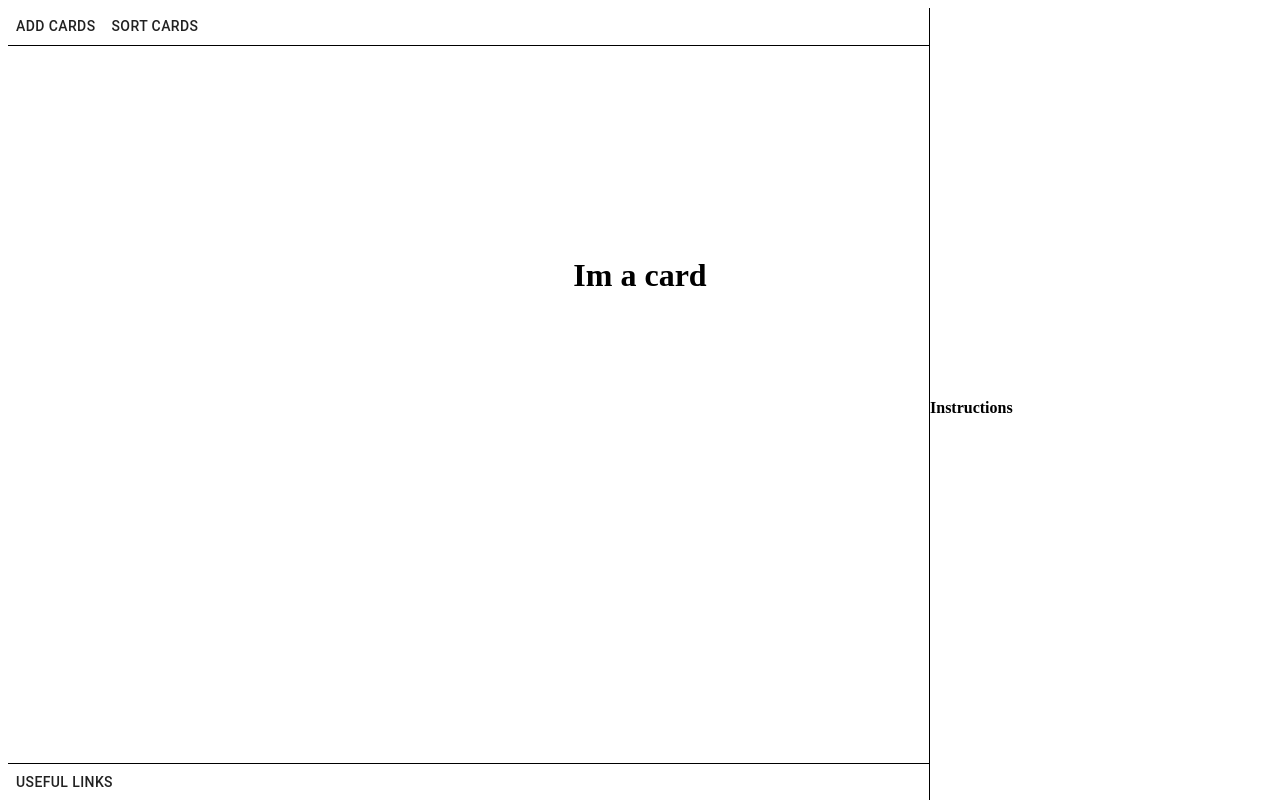
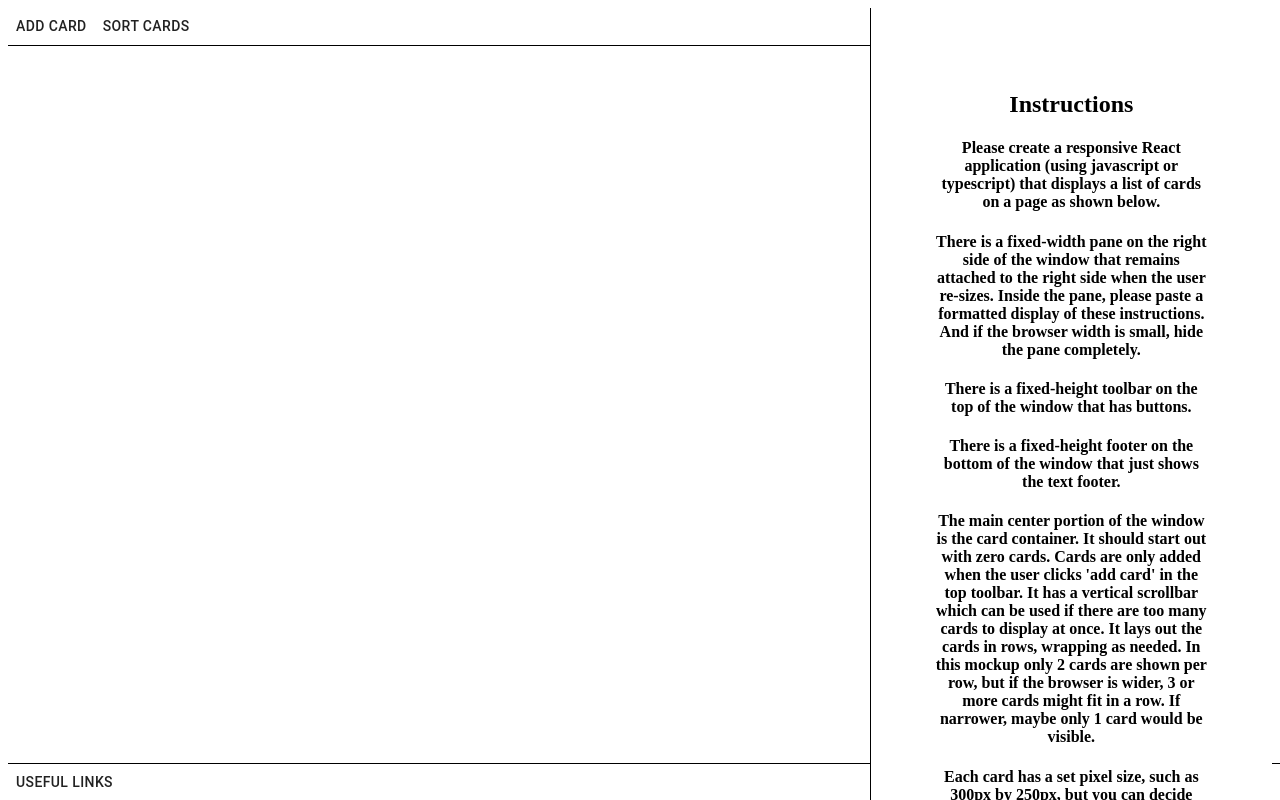
Before and after one commit to asfopoo/blue_owl, a React (Create React App) app: page / in a window 1280 px wide. Shown: the top 800 px of the page. Built offline with nearby package versions, Linux system fonts and the light colour scheme.

Commit message:
cards and instructions

```diff
--- /dev/null
+++ b/src/components/card.js
@@ -0,0 +1,13 @@
+import React from 'react';
+import ListItem from "@material-ui/core/ListItem";
+import styles from './styles'
+
+
+export const Card = ({ index, number, handleClick }) => (
+  <ListItem index={index} style={styles.card}>
+      <p> {number} </p>
+      <div onClick={handleClick} style={styles.button}>
+        <p> X </p>
+      </div>
+  </ListItem>
+);
--- /dev/null
+++ b/src/components/instructions.js
@@ -0,0 +1,10 @@
+export const instructions = [
+  "Please create a responsive React application (using javascript or typescript) that displays a list of cards on a page as shown below.",
+  "There is a fixed-width pane on the right side of the window that remains attached to the right side when the user re-sizes. Inside the pane, please paste a formatted display of these instructions. And if the browser width is small, hide the pane completely.",
+  "There is a fixed-height toolbar on the top of the window that has buttons.",
+  "There is a fixed-height footer on the bottom of the window that just shows the text footer.",
+  "The main center portion of the window is the card container. It should start out with zero cards. Cards are only added when the user clicks 'add card' in the top toolbar. It has a vertical scrollbar which can be used if there are too many cards to display at once. It lays out the cards in rows, wrapping as needed. In this mockup only 2 cards are shown per row, but if the browser is wider, 3 or more cards might fit in a row. If narrower, maybe only 1 card would be visible.",
+  "Each card has a set pixel size, such as 300px by 250px, but you can decide what size you wish to use. Upon instantiation, a card should be given a random number between 0 and 100 and display it in the center of the card.",
+  "Each card has a button in the top-right corner which can be used to delete the card.",
+  "If the user clicks the 'sort cards' button at the top of the page, please sort the cards in order of the number that is shown in the center of each card."
+]
--- /dev/null
+++ b/src/components/styles.js
@@ -0,0 +1,19 @@
+let styles = {
+  card: {
+    alignItems: 'center',
+    justifyContent: 'center',
+    width: 300,
+    height: 250,
+    borderWidth: 1,
+    borderStyle: 'solid',
+    marginTop: '3%',
+    marginLeft: '3%'
+  },
+  button: {
+    position: 'absolute',
+    top: 0,
+    right: 0
+  }
+}
+
+export default styles
--- a/src/screens/home/index.js
+++ b/src/screens/home/index.js
@@ -1,12 +1,17 @@
 import React, { Component } from 'react';
 import Button from '@material-ui/core/Button';
+import List from "@material-ui/core/List";
+import { Card } from '../../components/card'
+import { instructions } from '../../components/instructions'
 import styles from './styles';
+import ListItem from "@material-ui/core/ListItem";
 
 class home extends Component {
   constructor(props) {
     super(props);
     this.state = {
-      showInstructionContainer: true
+      showInstructionContainer: true,
+      cards: []
     }
     this.handleResize = this.handleResize.bind(this);
   }
@@ -26,14 +31,23 @@ class home extends Component {
     window.innerWidth <= 900 ?
       this.setState({showInstructionContainer: false}) :
       this.setState({showInstructionContainer: true})
-    }
+  }
 
+  //math.random returns a float between 0 and 1 so we add a little sugar to make it 0 - 100
   addCards = () => {
-    console.log('add cards');
+    let cards = this.state.cards;
+    cards.push({
+      number: Math.floor(Math.random() * (Math.floor(100) - Math.ceil(0)))
+    })
+    this.setState({ cards });
   }
 
   removeCards = () => {
     console.log('remove cards');
+  }
+
+  handleClick = () => {
+
   }
 
   navToResume = () => {
@@ -46,16 +60,28 @@ class home extends Component {
       <div>
         {this.state.showInstructionContainer && (
           <div style={styles.instructionsContainer}>
-            <h4>Instructions</h4>
+            <h2> Instructions </h2>
+            {instructions.map(instruction => {
+              return (
+                <h4> {instruction} </h4>
+              )
+          })}
           </div>
         )}
         <div style={styles.header}>
-          <Button onClick={this.addCards}>Add Cards</Button>
+          <Button onClick={this.addCards}>Add Card</Button>
           <Button onClick={this.removeCards}>Sort Cards</Button>
         </div>
-        <div style={styles.cardsContainer}>
-          <h1>Im a card</h1>
-        </div>
+          <List style={styles.cardsList}>
+            {this.state.cards.map((card, index) => {
+              return (
+                <Card
+                  index={index}
+                  onClick={() => this.handleClick(index)}
+                  number={card.number}
+                />)
+            })}
+          </List>
         <div style={styles.footer}>
           <Button onClick={this.navToResume}>Useful Links</Button>
         </div>
--- a/src/screens/home/styles.js
+++ b/src/screens/home/styles.js
@@ -4,36 +4,35 @@ let styles = {
     flexDirection: 'row',
     borderBottomWidth: 1,
     borderBottomStyle: 'solid',
-    width: '100%'
+    width: '100%',
+    backgroundColor: '#ffffff',
   },
   footer: {
     position: 'fixed',
     bottom: 0,
     borderTopWidth: 1,
     borderTopStyle: 'solid',
-    width: '100%'
+    width: '100%',
+    backgroundColor: '#ffffff',
   },
-  cardsContainer: {
-    marginTop: '15%',
+  cardsList: {
     display: 'flex',
-    flexDirection: 'column',
-    justifyContent: 'center',
-    alignSelf: 'center',
-    alignItems: 'center',
-    justifySelf: 'center',
+    flexWrap: 'wrap',
   },
   instructionsContainer: {
-    width: 350,
-    position: 'fixed',
-    right: 0,
-    justifyContent: 'center',
-    alignContent: 'center',
+    width: 275,
+    float: 'right',
+    textAlign: 'center',
     borderLeftWidth: 1,
     borderLeftStyle: 'solid',
-    height: '100%',
+    height: '85%',
+    position: 'sticky',
     zIndex: 1,
-    backgroundColor: '#ffffff'
-  }
+    backgroundColor: '#ffffff',
+    padding: '5%',
+    overflow: 'auto',
+    flexDirection: 'column',
+  },
 };
 
 export default styles;
```
